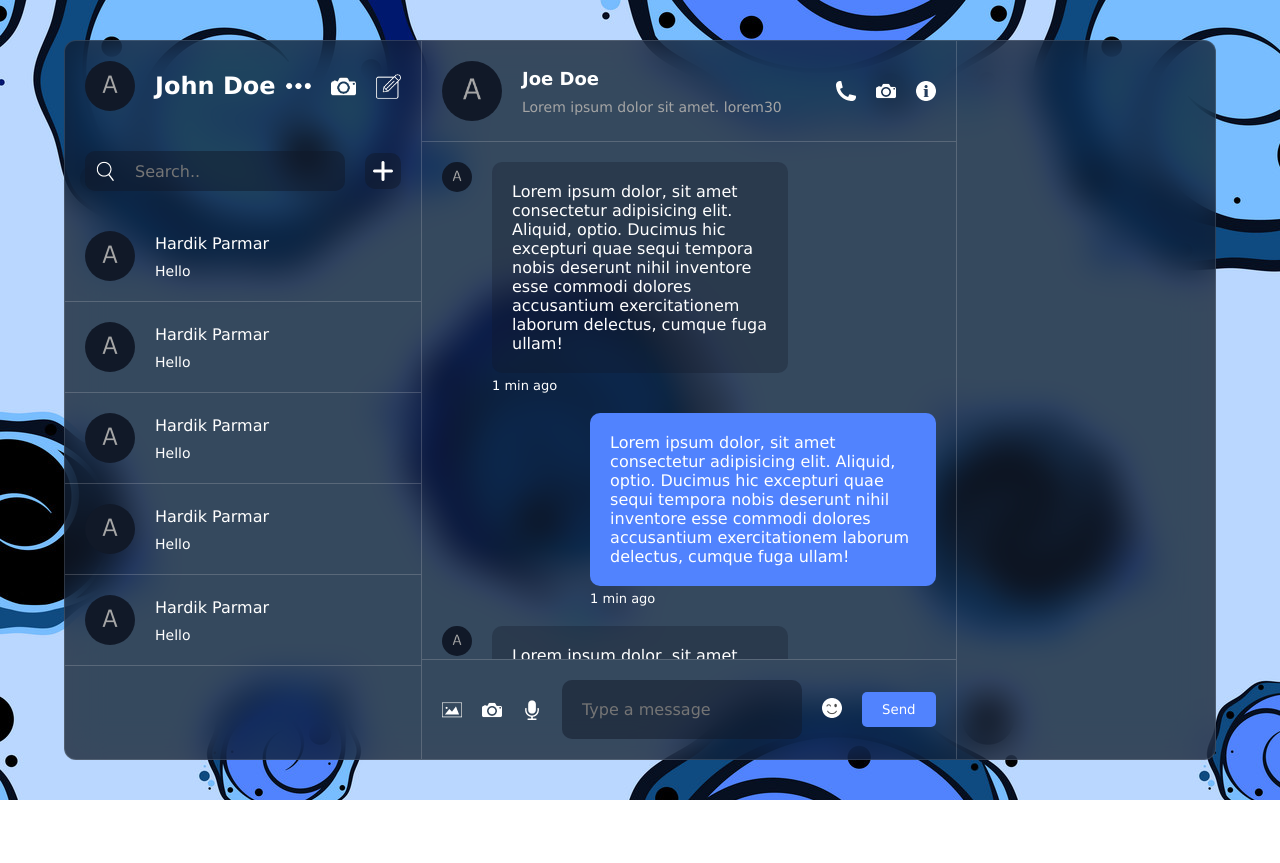
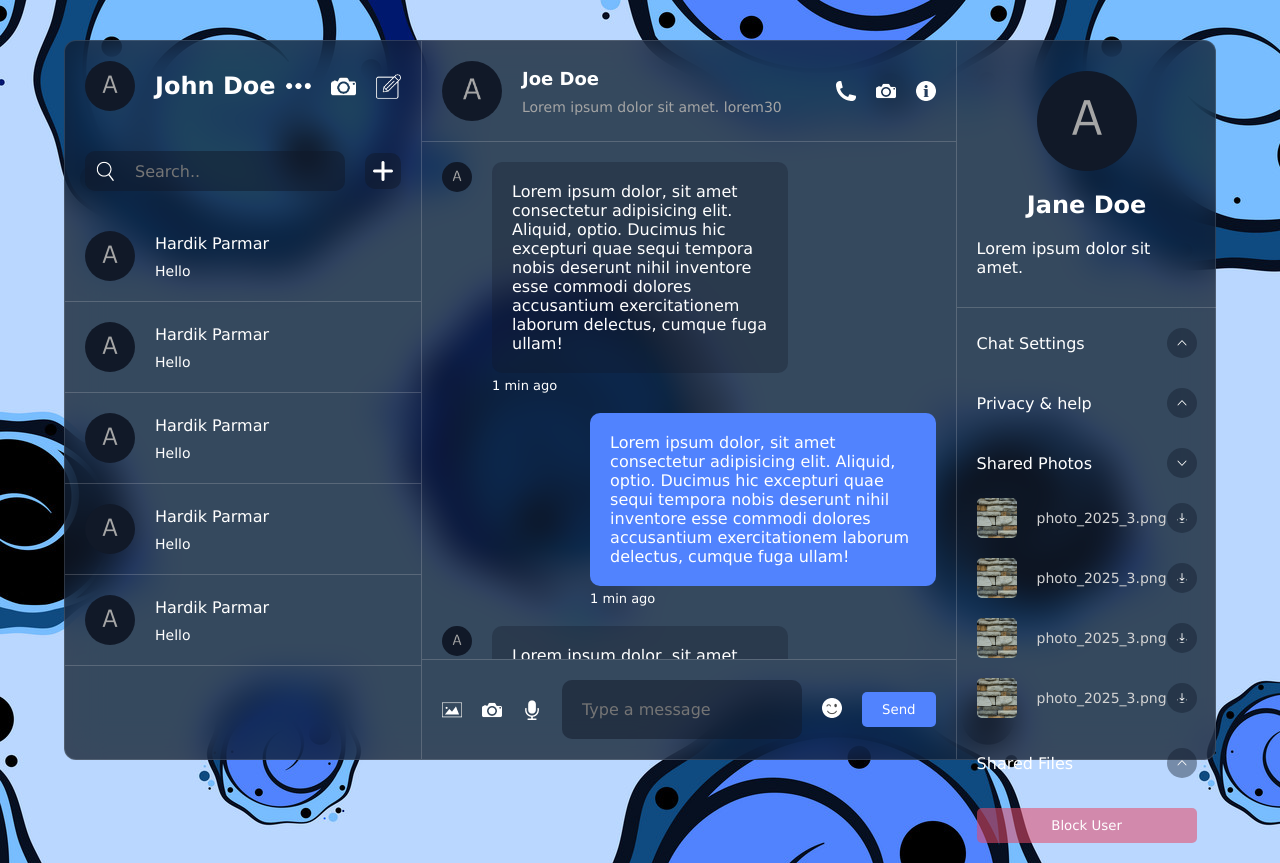
Before and after one commit to hardik4603/ChatBuzz, a React (Vite) app: page / in a window 1280 px wide. Before the commit the page ends 800 px from the top, so only its background shows below. Built offline with nearby package versions, Linux system fonts and the light colour scheme.

Commit message:
Updated: List Section

```diff
--- a/src/components/detail/Detail.jsx
+++ b/src/components/detail/Detail.jsx
@@ -4,7 +4,69 @@
 const Detail = () => {
   return (
     <div className='detail'>
+      <div className="user">
+        <img src="./avatar.png" />
+        <h2>Jane Doe</h2>
+        <p>Lorem ipsum dolor sit amet.</p>
+      </div>
+      <div className="info">
 
+        <div className="option">
+          <div className="title">
+            <span>Chat Settings</span>
+            <img src="/arrowUp.png" alt="" />
+          </div>
+        </div>
+        <div className="option">
+          <div className="title">
+            <span>Privacy & help</span>
+            <img src="/arrowUp.png" alt="" />
+          </div>
+        </div>
+        <div className="option">
+          <div className="title">
+            <span>Shared Photos</span>
+            <img src="/arrowDown.png" alt="" />
+          </div>
+          <div className="photos">
+            <div className="photoItem">
+              <div className="photoDetail">
+                <img src="/bg-img.jpg" alt="" />
+                <span>photo_2025_3.png</span>
+              </div>
+              <img src="/download.png" alt="" className='icon'/>
+            </div>
+            <div className="photoItem">
+              <div className="photoDetail">
+                <img src="/bg-img.jpg" alt="" />
+                <span>photo_2025_3.png</span>
+              </div>
+              <img src="/download.png" alt="" className='icon' />
+            </div>
+            <div className="photoItem">
+              <div className="photoDetail">
+                <img src="/bg-img.jpg" alt="" />
+                <span>photo_2025_3.png</span>
+              </div>
+              <img src="/download.png" alt="" className='icon' />
+            </div>
+            <div className="photoItem">
+              <div className="photoDetail">
+                <img src="/bg-img.jpg" alt="" />
+                <span>photo_2025_3.png</span>
+              </div>
+              <img src="/download.png" alt="" className='icon' />
+            </div>
+          </div>
+        </div>
+        <div className="option">
+          <div className="title">
+            <span>Shared Files</span>
+            <img src="/arrowUp.png" alt="" />
+          </div>
+        </div>
+        <button>Block User</button>
+      </div>
     </div>
   )
 }
--- a/src/components/detail/detail.css
+++ b/src/components/detail/detail.css
@@ -1,3 +1,119 @@
 .detail{
     flex:1;
+
+    .user{
+        padding: 30px 20px;
+        display: flex;
+        flex-direction: column;
+        align-items: center;
+        gap: 20px;
+        border-bottom:  1px solid #dddddd35;
+
+        img{
+            height: 100px;
+            width: 100px;
+            border-radius: 50%;
+            object-fit: cover;
+        }
+    }
+
+    .info{
+        padding: 20px;
+        display: flex;
+        flex-direction: column;
+        gap: 30px;
+
+        .option{
+
+            .title{
+                display: flex;
+                justify-content: space-between;
+                align-items: center;
+
+                img{
+                    height: 30px;
+                    width: 30px;
+                    padding: 10px;
+                    background-color: rgba(17, 25, 40, 0.4);
+                    border-radius: 50%;
+                    cursor: pointer;
+                }
+
+            }
+
+            .photos{
+                margin-top: 20px;
+                display: flex;
+                flex-direction: column;
+                gap: 20px;
+
+                .photoItem{
+                    display: flex;
+                    justify-content: space-between;
+                    align-items: center;
+
+                    .photoDetail{
+                        display: flex;
+                        gap: 20px;
+                        align-items: center;
+
+                        img{
+                            width: 40px;
+                            height: 40px;
+                            border-radius: 5px;
+                            object-fit: cover;
+                        }
+
+                        span{
+                            font-size: 14px;
+                            color: lightgray;
+                            font-weight: 100;
+                        }
+                    }
+
+                    .icon{
+                        height: 30px;
+                        width: 30px;
+                        padding: 10px;
+                        background-color: rgba(17, 25, 40, 0.4);
+                        border-radius: 50%;
+                        cursor: pointer;
+                    }
+                }
+
+
+
+
+            }
+        }
+
+        button{
+            padding: 10px 20px;
+            background-color: rgba(230, 74, 105, 0.553);
+            color: white;
+            border: none;
+            border-radius: 5px;
+            cursor: pointer;
+
+            &:hover{
+                background-color: rgba(220, 20, 60, 0.753);
+            }
+        }
+    }
+
+
+
+
+
+
+
+
+
+
+
+
+
+
+
+
 }
--- a/src/index.css
+++ b/src/index.css
@@ -7,7 +7,7 @@
 }
 
 body {
-  background-image: url('/public/bg.jpg');
+  background-image: url('/bg.jpg');
   display: flex;
   justify-content: center;
   align-items: center;
```
